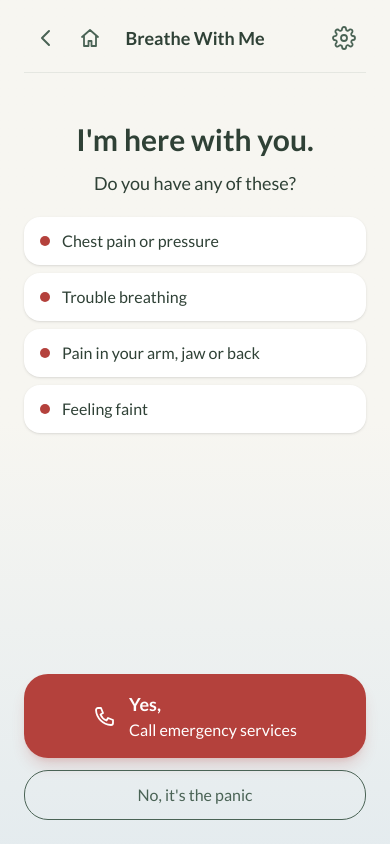
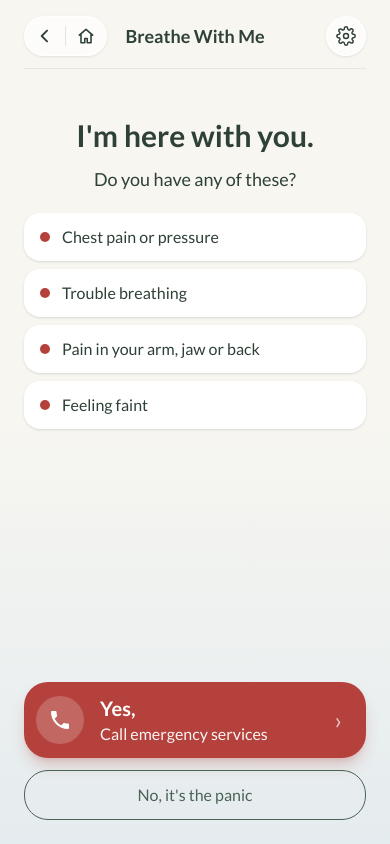
Before and after one commit to Anxhela25/breathe-with-me, a React (Vite) app in the folder frontend/: page /worse in a window 390 px wide. Built offline with nearby package versions, Linux system fonts and the light colour scheme; no server answers; what @capacitor/core would draw is missing.

Commit message:
Header: iPhone-style round buttons, back and home together in one capsule; emergency button with the phone in a circle

```diff
--- a/frontend/src/components/Screen.jsx
+++ b/frontend/src/components/Screen.jsx
@@ -1,6 +1,6 @@
 import { Link, useLocation, useNavigate } from 'react-router-dom'
 
-const iconButton = 'flex h-11 w-11 items-center justify-center rounded-full text-sage active:bg-pistachio focus-visible:outline-2 focus-visible:outline-sage'
+const pill = 'flex h-10 w-10 items-center justify-center rounded-full text-sage-dark active:bg-pistachio focus-visible:outline-2 focus-visible:outline-sage'
 
 /**
  * Page layout. The header has a back and a home button at the top left on every page (`home={false}`
@@ -19,26 +19,30 @@ export default function Screen({ children, footer, calm = false, home = true, fi
       {/* keeps scrolled content from showing behind the iPhone's clock and battery */}
       <div className="fixed inset-x-0 top-0 z-20 h-[env(safe-area-inset-top)] bg-cream" aria-hidden />
       <header className="grid grid-cols-[5.5rem_1fr_5.5rem] items-center border-b border-sage/10 pb-3">
-        <div className="flex items-center">
-          {/* back on every page, icon only: to where she came from, or home if the app opened here */}
+        {/* like the iPhone's own apps: round glassy buttons, back and home together in one capsule */}
+        <div className="flex h-10 w-fit items-center rounded-full border border-white/70 bg-white/70 shadow-sm shadow-sage/10 backdrop-blur">
           <button type="button" aria-label="Back" onClick={() => (key === 'default' ? navigate('/') : navigate(-1))}
-            className={iconButton}>
-            <svg viewBox="0 0 24 24" className="h-6 w-6" fill="none" stroke="currentColor" strokeWidth="2"
-              strokeLinecap="round" strokeLinejoin="round" aria-hidden><path d="M15 5l-7 7 7 7" /></svg>
+            className={pill}>
+            <svg viewBox="0 0 24 24" className="h-5 w-5" fill="none" stroke="currentColor" strokeWidth="2.2"
+              strokeLinecap="round" strokeLinejoin="round" aria-hidden><path d="M14.5 5.5L8 12l6.5 6.5" /></svg>
           </button>
           {home && (
-            <Link to="/" aria-label="Home" className={iconButton}>
-              <svg viewBox="0 0 24 24" className="h-6 w-6" fill="none" stroke="currentColor" strokeWidth="1.8"
-                strokeLinecap="round" strokeLinejoin="round" aria-hidden>
-                <path d="M4 11l8-7 8 7M6 9.5V20h4.5v-5h3v5H18V9.5" />
-              </svg>
-            </Link>
+            <>
+              <span className="h-5 w-px bg-sage/15" aria-hidden />
+              <Link to="/" aria-label="Home" className={pill}>
+                <svg viewBox="0 0 24 24" className="h-5 w-5" fill="none" stroke="currentColor" strokeWidth="1.9"
+                  strokeLinecap="round" strokeLinejoin="round" aria-hidden>
+                  <path d="M4 11l8-7 8 7M6 9.5V20h4.5v-5h3v5H18V9.5" />
+                </svg>
+              </Link>
+            </>
           )}
         </div>
         <span className="text-center text-lg font-bold">Breathe With Me</span>
         {showSettings ? (
-          <Link to="/settings" aria-label="Settings" className={`${iconButton} justify-self-end`}>
-            <svg viewBox="0 0 24 24" className="h-6 w-6" fill="none" stroke="currentColor" strokeWidth="1.8"
+          <Link to="/settings" aria-label="Settings"
+            className={`${pill} justify-self-end border border-white/70 bg-white/70 shadow-sm shadow-sage/10 backdrop-blur`}>
+            <svg viewBox="0 0 24 24" className="h-5 w-5" fill="none" stroke="currentColor" strokeWidth="1.8"
               strokeLinecap="round" strokeLinejoin="round" aria-hidden>
               <circle cx="12" cy="12" r="3" />
               <path d="M19.4 15a1.7 1.7 0 0 0 .3 1.8l.1.1a2 2 0 1 1-2.8 2.8l-.1-.1a1.7 1.7 0 0 0-1.8-.3 1.7 1.7 0 0 0-1 1.5V21a2 2 0 1 1-4 0v-.1a1.7 1.7 0 0 0-1.1-1.5 1.7 1.7 0 0 0-1.8.3l-.1.1a2 2 0 1 1-2.8-2.8l.1-.1a1.7 1.7 0 0 0 .3-1.8 1.7 1.7 0 0 0-1.5-1H3a2 2 0 1 1 0-4h.1a1.7 1.7 0 0 0 1.5-1.1 1.7 1.7 0 0 0-.3-1.8l-.1-.1a2 2 0 1 1 2.8-2.8l.1.1a1.7 1.7 0 0 0 1.8.3H9a1.7 1.7 0 0 0 1-1.5V3a2 2 0 1 1 4 0v.1a1.7 1.7 0 0 0 1 1.5 1.7 1.7 0 0 0 1.8-.3l.1-.1a2 2 0 1 1 2.8 2.8l-.1.1a1.7 1.7 0 0 0-.3 1.8V9a1.7 1.7 0 0 0 1.5 1H21a2 2 0 1 1 0 4h-.1a1.7 1.7 0 0 0-1.5 1z" />
--- a/frontend/src/pages/Worse.jsx
+++ b/frontend/src/pages/Worse.jsx
@@ -26,15 +26,17 @@ export default function Worse() {
       </ul>
       <div className="mt-auto flex w-full flex-col items-center gap-3 pt-8">
         <a href={telLink(emergency)}
-          className="flex w-full items-center justify-center gap-3 rounded-3xl bg-alert px-6 py-4 text-white shadow-lg shadow-alert/20 active:scale-[0.98]">
-          <svg viewBox="0 0 24 24" className="h-6 w-6 shrink-0" fill="none" stroke="currentColor" strokeWidth="1.8"
-            strokeLinecap="round" strokeLinejoin="round" aria-hidden>
-            <path d="M5 4h3l2 5-2.5 1.5a11 11 0 0 0 6 6L15 14l5 2v3a2 2 0 0 1-2 2A16 16 0 0 1 3 6a2 2 0 0 1 2-2z" />
-          </svg>
-          <span className="text-left leading-tight">
-            <span className="block text-lg font-bold">Yes,</span>
-            <span className="block text-base">Call emergency services</span>
+          className="flex w-full items-center gap-4 rounded-3xl bg-alert py-3 pr-6 pl-3 text-white shadow-lg shadow-alert/25 active:scale-[0.98]">
+          <span className="flex h-12 w-12 shrink-0 items-center justify-center rounded-full bg-white/20" aria-hidden>
+            <svg viewBox="0 0 24 24" className="h-6 w-6" fill="currentColor">
+              <path d="M6.6 10.8a15.2 15.2 0 0 0 6.6 6.6l2.2-2.2a1 1 0 0 1 1-.25 11.4 11.4 0 0 0 3.6.57 1 1 0 0 1 1 1V20a1 1 0 0 1-1 1A17 17 0 0 1 3 4a1 1 0 0 1 1-1h3.5a1 1 0 0 1 1 1c0 1.25.2 2.45.57 3.57a1 1 0 0 1-.25 1z" />
+            </svg>
           </span>
+          <span className="flex-1 text-left leading-tight">
+            <span className="block text-xl font-bold">Yes,</span>
+            <span className="block text-base opacity-95">Call emergency services</span>
+          </span>
+          <span aria-hidden className="text-2xl opacity-70">›</span>
         </a>
         {/* panic: just breathe, no timer and no questions */}
         <Button to="/breathe" state={{ stay: true }} variant="outline">No, it&apos;s the panic</Button>
```
